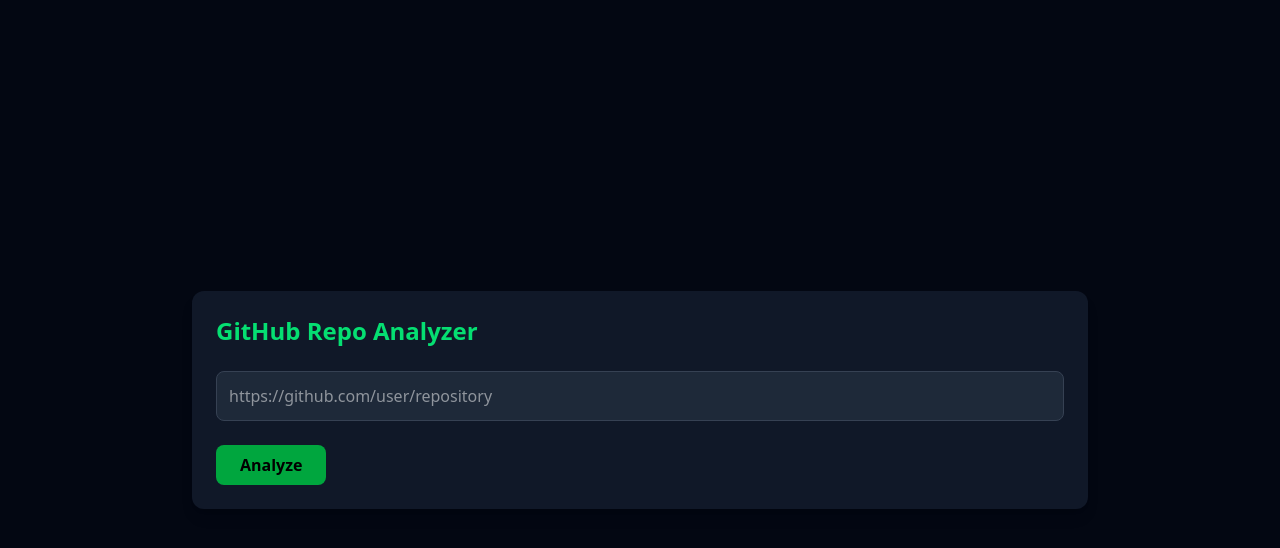
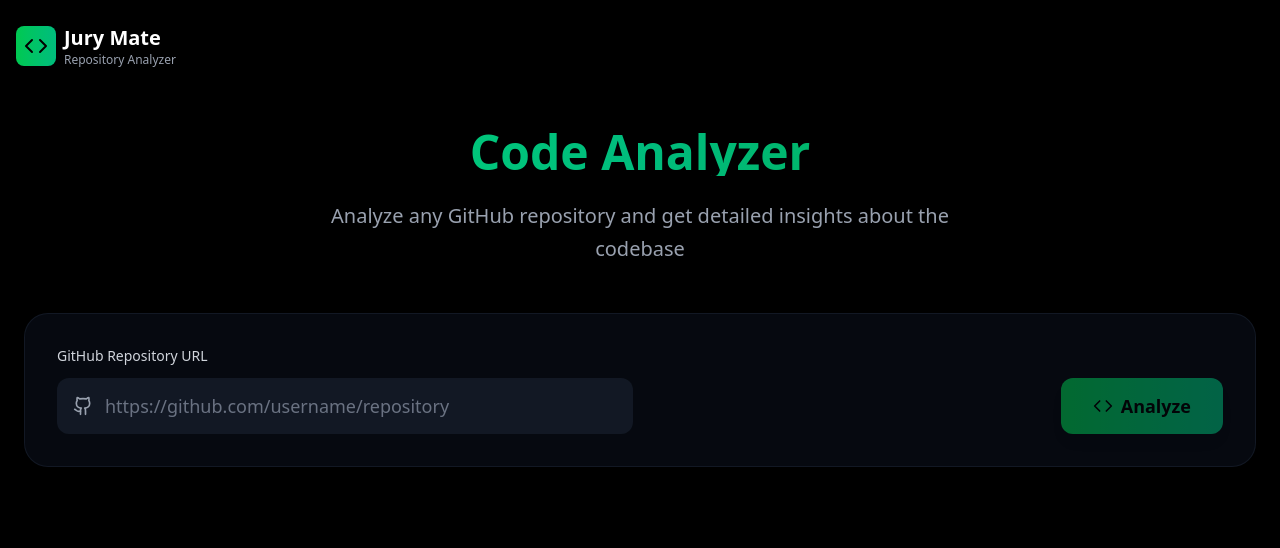
Before and after one commit to Pramod-325/jury_mate, a React (Vite) app in the folder frontend/: page /codeAnalysis in a window 1280 px wide. Shown: the top 548 px of the page. Built offline with nearby package versions, Linux system fonts and the light colour scheme.

Commit message:
worked on gitHubRepoAnalyzer functionality

```diff
--- a/frontend/package.json
+++ b/frontend/package.json
@@ -11,7 +11,9 @@
   },
   "dependencies": {
     "@tailwindcss/vite": "^4.1.10",
+    "dompurify": "^3.2.6",
     "lucide-react": "^0.515.0",
+    "marked": "^15.0.12",
     "react": "^19.0.0",
     "react-dom": "^19.0.0",
     "react-router-dom": "^7.6.2",
--- a/frontend/src/pages/GitHubRepoAnalyzer.jsx
+++ b/frontend/src/pages/GitHubRepoAnalyzer.jsx
@@ -1,11 +1,41 @@
-import { useState } from 'react';
+import { useState ,useEffect } from 'react';
+import { Github, Code, User, FileText, Star, GitFork, Clock } from 'lucide-react';
+import { marked } from 'marked';
+import DOMPurify from 'dompurify';
+import Header from '../components/Header';
+
 
 const GitHubRepoAnalyzer = () => {
+
   const [url, setUrl] = useState('');
   const [error, setError] = useState('');
-  const [code, setCode] = useState('');
+  const [repositoryData, setRepositoryData] = useState('');
   const [loading, setLoading] = useState(false);
   const [copied, setCopied] = useState(false);
+    const [htmlContent, setHtmlContent] = useState('');
+
+
+    useEffect(() => {
+    if (repositoryData) {
+      // Configure marked for options like GFM (GitHub Flavored Markdown)
+      marked.setOptions({
+        gfm: true, // Enable GitHub Flavored Markdown tables, strikethrough, etc.
+        breaks: true, // Enable GFM line breaks (single newline creates <br>)
+        // You can add more options here: https://marked.js.org/using_advanced#options
+      });
+
+      // Convert Markdown to HTML using marked
+      const rawHtml = marked.parse(repositoryData.readme);
+      console.log(rawHtml);
+      // Sanitize the HTML to prevent XSS attacks
+      // This is crucial if markdownText comes from an untrusted source (e.g., user input)
+    //   const cleanHtml = DOMPurify.sanitize(rawHtml);
+
+      setHtmlContent(rawHtml);
+    } else {
+      setHtmlContent(''); // Clear content if markdownText is empty
+    }
+  }, [repositoryData]);
 
   const isValidGithubUrl = (input) => {
     const regex = /^https:\/\/github\.com\/[\w-]+\/[\w.-]+\/?$/;
@@ -14,7 +44,7 @@
 
   const handleAnalyze = async () => {
     setError('');
-    setCode('');
+    setUrl('');
     setCopied(false);
 
     if (!isValidGithubUrl(url)) {
@@ -27,8 +57,8 @@
       const response = await fetch(`http://localhost:3000/analyze-repo?repoUrl=${url}`);
       console.log(response);
       const result = await response.json(); // or .json() if backend returns JSON
-      console.log(result);
-      setCode(result);
+      console.log(result.aiAnalysis);
+      setRepositoryData(result.aiAnalysis);
     } catch (err) {
       setError('Error fetching analysis. Please try again.');
     } finally {
@@ -38,7 +68,7 @@
 
   const copyToClipboard = async () => {
     try {
-      await navigator.clipboard.writeText(code);
+      await navigator.clipboard.writeText(repositoryData);
       setCopied(true);
       setTimeout(() => setCopied(false), 2000);
     } catch (err) {
@@ -47,42 +77,176 @@
   };
 
   return (
-    <div className="min-h-screen bg-gray-950 text-white flex flex-col items-center justify-center p-6">
-      <div className="w-full max-w-4xl bg-gray-900 p-6 rounded-xl shadow-lg space-y-6">
-        <h1 className="text-2xl font-bold text-green-400">GitHub Repo Analyzer</h1>
-        <div>
+    <div className="min-h-screen bg-black text-white">
+      <Header />
+
+      <main className="pt-32 pb-20 px-6">
+        <div className="container mx-auto max-w-7xl">
+          {/* Hero Section */}
+          <div className="text-center mb-12">
+            <h1 className="text-5xl font-black mb-6 bg-gradient-to-r from-green-400 via-emerald-500 to-green-600 bg-clip-text text-transparent">
+              Code Analyzer
+            </h1>
+            <p className="text-xl text-gray-400 max-w-2xl mx-auto leading-relaxed">
+              Analyze any GitHub repository and get detailed insights about the codebase
+            </p>
+          </div>
+
+          {/* Input Section */}
+          <div className="mb-8">
+            <div className="bg-gray-900/40 backdrop-blur-xl border border-gray-800/50 rounded-3xl p-8 hover:border-green-500/30 transition-all duration-500">
+              <div className="flex flex-col md:flex-row gap-4 items-end">
+                <div className="flex-1">
+                  <label htmlFor="github-url" className="block text-sm font-medium text-gray-300 mb-3">
+                    GitHub Repository URL
+                  </label>
+                  <div className="relative">
+                    <Github className="absolute left-4 top-1/2 transform -translate-y-1/2 h-5 w-5 text-gray-400" />
                     <input
+                      id="github-url"
                       type="url"
+                      placeholder="https://github.com/username/repository"
                       value={url}
-            onChange={(e) => {
-              setUrl(e.target.value);
-              setError('');
-            }}
-            placeholder="https://github.com/user/repository"
-            className="w-full p-3 rounded-lg bg-gray-800 border border-gray-700 text-white focus:outline-none focus:ring-2 focus:ring-green-500"
+                      onChange={(e) => setUrl(e.target.value)}
+                      className="pl-12 w-xl h-14 bg-gray-800/50 border-gray-700 text-white placeholder:text-gray-500 focus:border-green-500 focus:ring-green-500/20 rounded-xl text-lg"
                     />
-          {error && <p className="text-red-500 text-sm mt-2">{error}</p>}
+                  </div>
                 </div>
                 <button
                   onClick={handleAnalyze}
-          disabled={loading}
-          className="px-6 py-2 bg-green-600 hover:bg-green-500 rounded-lg font-semibold text-black disabled:opacity-50"
+                  disabled={!url || loading}
+                  className="h-14 px-8 bg-gradient-to-r from-green-500 to-emerald-500 hover:from-green-400 hover:to-emerald-400 text-black font-bold text-lg rounded-xl transform hover:scale-105 transition-all duration-300 shadow-lg hover:shadow-green-500/30 disabled:opacity-50 disabled:cursor-not-allowed"
                 >
-          {loading ? 'Analyzing...' : 'Analyze'}
-        </button>
-
-        {/* {code && (
-          <div className="relative bg-gray-800 rounded-lg p-4 text-sm overflow-auto">
-            <pre className="whitespace-pre-wrap break-words">{code}</pre>
-            <button
-              onClick={copyToClipboard}
-              className="absolute top-2 right-2 px-3 py-1 text-xs bg-gray-700 hover:bg-gray-600 rounded text-white"
-            >
-              {copied ? 'Copied!' : 'Copy'}
+                  {loading ? (
+                    <>
+                      <div className="animate-spin rounded-full h-5 w-5 border-b-2 border-black mr-2" />
+                      Analyzing...
+                    </>
+                  ) : (
+                    <div className='flex items-center'>
+                      <Code className="mr-2 h-5 w-5" />
+                      Analyze
+                    </div>
+                  )}
                 </button>
               </div>
-        )} */}
             </div>
+          </div>
+
+          {/* Error Message */}
+          {error && (
+            <div className="mb-8 p-4 bg-red-900/20 border border-red-500/30 rounded-xl text-red-400">
+              {error}
+            </div>
+          )}
+
+          {/* Repository Data Display */}
+          {repositoryData && (
+            <div className="grid grid-cols-1 lg:grid-cols-2 gap-8 animate-fade-in">
+              {/* Left Side - Repository Overview */}
+              <div className="space-y-6">
+                <div className="bg-gray-900/40 backdrop-blur-xl border-gray-800/50 hover:border-green-500/30 transition-all duration-500">
+                  <div>
+                    <div className="flex items-center text-green-400">
+                      <Github className="mr-3 h-6 w-6" />
+                      Repository Overview
+                    </div>
+                  </div>
+                  <div className="space-y-4">
+                    <div className="flex items-center space-x-3">
+                      <User className="h-5 w-5 text-gray-400" />
+                      <span className="text-gray-300">Owner:</span>
+                      <span className="text-white font-semibold">{repositoryData.owner}</span>
+                    </div>
+                    <div className="flex items-center space-x-3">
+                      <Code className="h-5 w-5 text-gray-400" />
+                      <span className="text-gray-300">Repository:</span>
+                      <span className="text-white font-semibold">{repositoryData.repo_name}</span>
+                    </div>
+                    {/* // <div className="flex items-center space-x-6">
+                    //   <div className="flex items-center space-x-2">
+                    //     <Star className="h-4 w-4 text-yellow-400" />
+                    //     <span className="text-gray-300">{repositoryData.stars}</span>
+                    //   </div>
+                    //   <div className="flex items-center space-x-2">
+                    //     <GitFork className="h-4 w-4 text-gray-400" />
+                    //     <span className="text-gray-300">{repositoryData.forks}</span>
+                    //   </div>
+                    //   <div className="flex items-center space-x-2">
+                    //     <Clock className="h-4 w-4 text-gray-400" />
+                    //     <span className="text-gray-300">{repositoryData.lastUpdated}</span>
+                    //   </div>
+                    // </div> */}
+                    <p className="text-gray-400 leading-relaxed">{repositoryData.description}</p>
+                  </div>
+                </div>
+
+                <div className="bg-gray-900/40 backdrop-blur-xl border-gray-800/50 hover:border-green-500/30 transition-all duration-500">
+                  <div>
+                    <div className="flex items-center text-green-400">
+                      <Code className="mr-3 h-6 w-6" />
+                      Tech Stack
+                    </div>
+                  </div>
+                  <div>
+                    <div className="flex flex-wrap gap-2">
+                      {repositoryData.tech_stack.map((tech, index) => (
+                        <span
+                          key={index}
+                          className="px-4 py-2 bg-gradient-to-r from-green-500/20 to-emerald-500/20 border border-green-500/30 rounded-full text-green-400 text-sm font-medium hover:from-green-500/30 hover:to-emerald-500/30 transition-all duration-300"
+                        >
+                          {tech}
+                        </span>
+                      ))}
+                    </div>
+                    <div className="mt-4 space-y-2">
+                      <div className="flex justify-between">
+                        <span className="text-gray-200 text-lg">Primary Language:</span>
+                        <div className="flex flex-wrap gap-2">
+                      {repositoryData.langs_used.map((lang, index) => (
+                        <span
+                          key={index}
+                          className=" text-gray-300 text-sm font-medium hover:text-green-500/30 transition-all duration-300"
+                        >
+                          {lang}
+                        </span>
+                      ))}
+                    </div>
+                      </div>
+                    {/* //   <div className="flex justify-between">
+                    //     <span className="text-gray-300">License:</span>
+                    //     <span className="text-white font-semibold">{repositoryData.license}</span>
+                    //   </div> */}
+                    </div>
+                  </div>
+                </div>
+              </div>
+
+              {/* Right Side - README  */}
+              <div>
+                <div className="bg-gray-900/40 backdrop-blur-xl border-gray-800/50 hover:border-green-500/30 transition-all duration-500 h-full">
+                  <div>
+                    <div className="flex items-center text-green-400">
+                      <FileText className="mr-3 h-6 w-6" />
+                      README
+                    </div>
+                  </div>
+                  <div>
+                    <div className="bg-gray-800/50 rounded-xl p-6 max-h-96 overflow-y-auto">
+                      <pre className="text-gray-300 whitespace-pre-wrap leading-relaxed">
+                        <div
+                            className="markdown-body" // Optional: Add a class for styling
+                            dangerouslySetInnerHTML={{ __html: htmlContent }}
+                            />
+                      </pre>
+                    </div>
+                  </div>
+                </div>
+              </div>
+            </div>
+          )}
+        </div>
+      </main>
     </div>
   );
 };
```
Also changed, not shown: 1 other file (tests, documents, lock files or other folders). Lines whose indentation alone changed are shown as unchanged.
